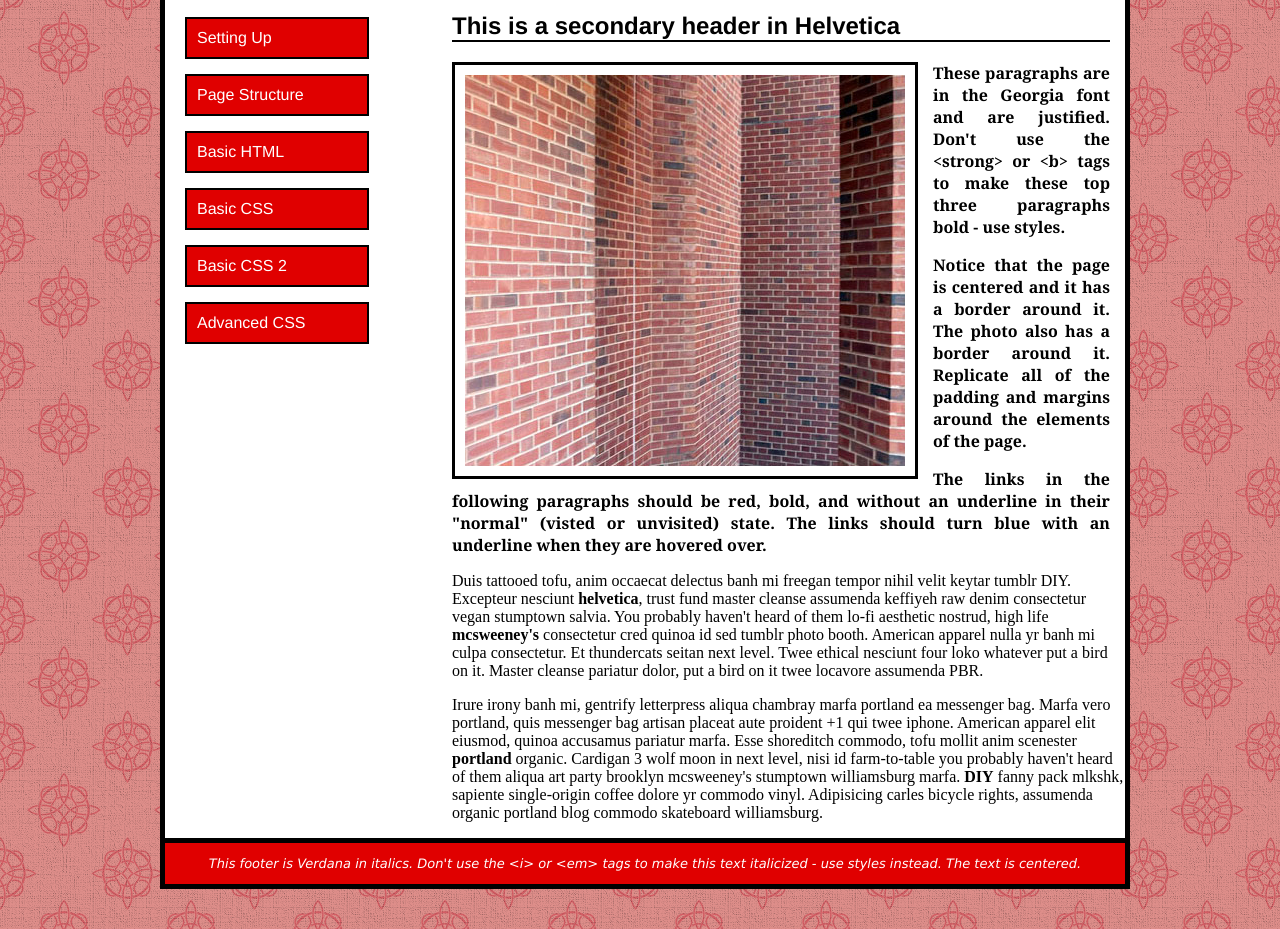
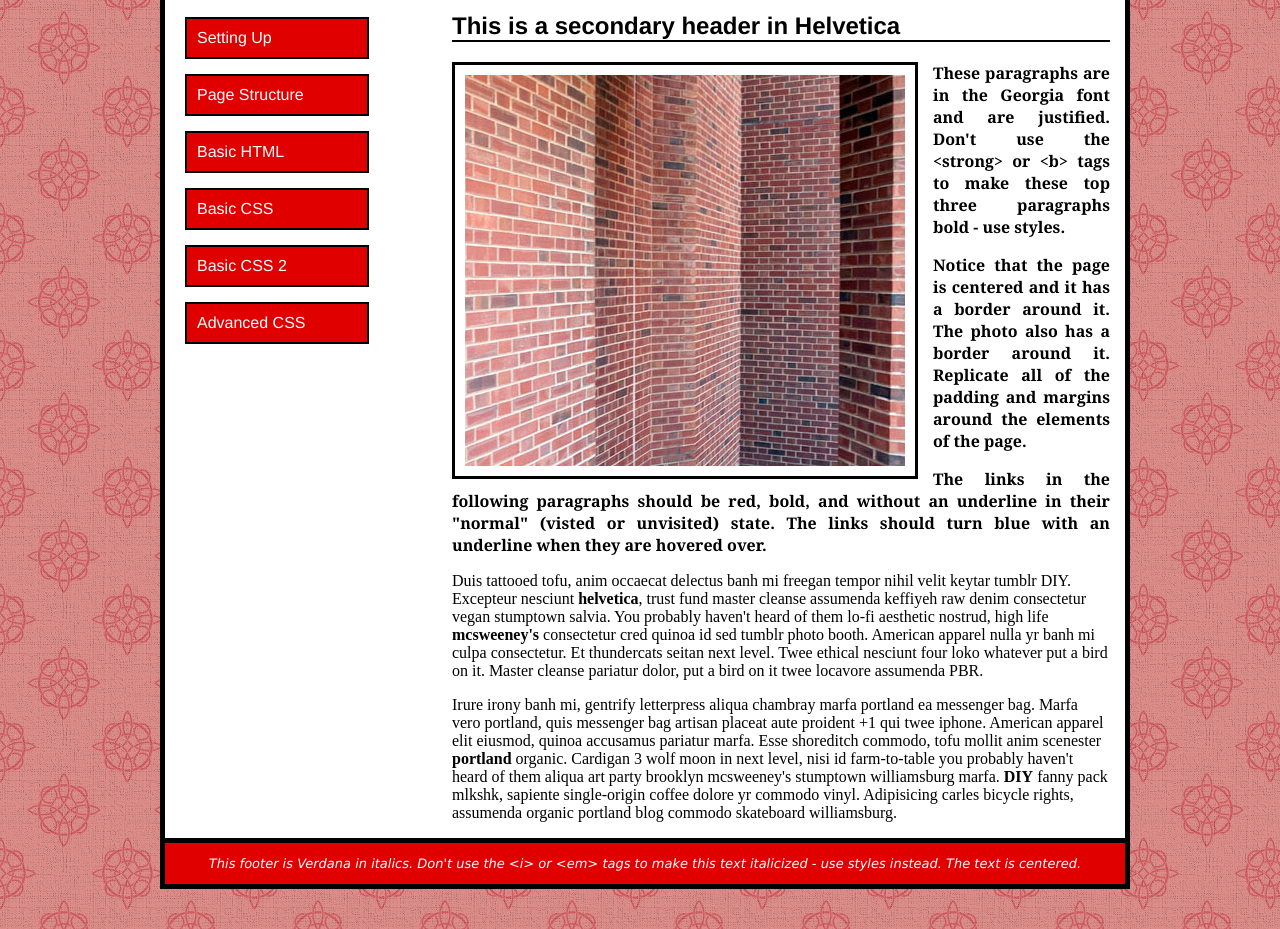
Before and after one commit to LoiyQasrawi/CTK404, a plain HTML site: page assignment6/assignment6.html in a window 1280 px wide. Shown: the part 143-1072 px from the top of the page. Drawn offline with Linux system fonts and the light colour scheme.

Commit message:
Add files via upload

```diff
--- a/assignment6/assignment6.css
+++ b/assignment6/assignment6.css
@@ -5,6 +5,7 @@ body{
   max-width: 1000px;
   margin: 20px auto;
   box-sizing: border-box;
+
   }
 
 
@@ -122,3 +123,8 @@ h2{
   color: rgb(8, 0, 255);
   text-decoration: underline;
 }
+
+.margin{
+
+  margin-right: 15px;
+}
--- a/assignment6/assignment6.html
+++ b/assignment6/assignment6.html
@@ -33,9 +33,9 @@
 
   <p class="styled">The links in the following paragraphs should be red, bold, and without an underline in their "normal" (visted or unvisited) state. The links should turn blue with an underline when they are hovered over.</p>
 
-  <p>Duis tattooed tofu, anim occaecat delectus banh mi freegan tempor nihil velit keytar tumblr DIY. Excepteur nesciunt <a class="b" href="http://en.wikipedia.org/wiki/Helvetica" target="_blank">helvetica</a>, trust fund master cleanse assumenda keffiyeh raw denim consectetur vegan stumptown salvia. You probably haven't heard of them lo-fi aesthetic nostrud, high life <a class="b" href="http://www.mcsweeneys.net/" target="_blank">mcsweeney's</a> consectetur cred quinoa id sed tumblr photo booth. American apparel nulla yr banh mi culpa consectetur. Et thundercats seitan next level. Twee ethical nesciunt four loko whatever put a bird on it. Master cleanse pariatur dolor, put a bird on it twee locavore assumenda PBR.</p>
+  <p class="margin">Duis tattooed tofu, anim occaecat delectus banh mi freegan tempor nihil velit keytar tumblr DIY. Excepteur nesciunt <a class="b" href="http://en.wikipedia.org/wiki/Helvetica" target="_blank">helvetica</a>, trust fund master cleanse assumenda keffiyeh raw denim consectetur vegan stumptown salvia. You probably haven't heard of them lo-fi aesthetic nostrud, high life <a class="b" href="http://www.mcsweeneys.net/" target="_blank">mcsweeney's</a> consectetur cred quinoa id sed tumblr photo booth. American apparel nulla yr banh mi culpa consectetur. Et thundercats seitan next level. Twee ethical nesciunt four loko whatever put a bird on it. Master cleanse pariatur dolor, put a bird on it twee locavore assumenda PBR.</p>
 
-  <p>Irure irony banh mi, gentrify letterpress aliqua chambray marfa portland ea messenger bag. Marfa vero portland, quis messenger bag artisan placeat aute proident +1 qui twee iphone. American apparel elit eiusmod, quinoa accusamus pariatur marfa. Esse shoreditch commodo, tofu mollit anim scenester <a class="b" href="http://www.ifc.com/portlandia/" target="_blank">portland</a> organic. Cardigan 3 wolf moon in next level, nisi id farm-to-table you probably haven't heard of them aliqua art party brooklyn mcsweeney's stumptown williamsburg marfa. <a class="b" href="http://www.ifc.com/portlandia/" target="_blank">DIY</a> fanny pack mlkshk, sapiente single-origin coffee dolore yr commodo vinyl. Adipisicing carles bicycle rights, assumenda organic portland blog commodo skateboard williamsburg.</p>
+  <p class="margin"> Irure irony banh mi, gentrify letterpress aliqua chambray marfa portland ea messenger bag. Marfa vero portland, quis messenger bag artisan placeat aute proident +1 qui twee iphone. American apparel elit eiusmod, quinoa accusamus pariatur marfa. Esse shoreditch commodo, tofu mollit anim scenester <a class="b" href="http://www.ifc.com/portlandia/" target="_blank">portland</a> organic. Cardigan 3 wolf moon in next level, nisi id farm-to-table you probably haven't heard of them aliqua art party brooklyn mcsweeney's stumptown williamsburg marfa. <a class="b" href="http://www.ifc.com/portlandia/" target="_blank">DIY</a> fanny pack mlkshk, sapiente single-origin coffee dolore yr commodo vinyl. Adipisicing carles bicycle rights, assumenda organic portland blog commodo skateboard williamsburg.</p>
 </main>
 
   <footer>
```
